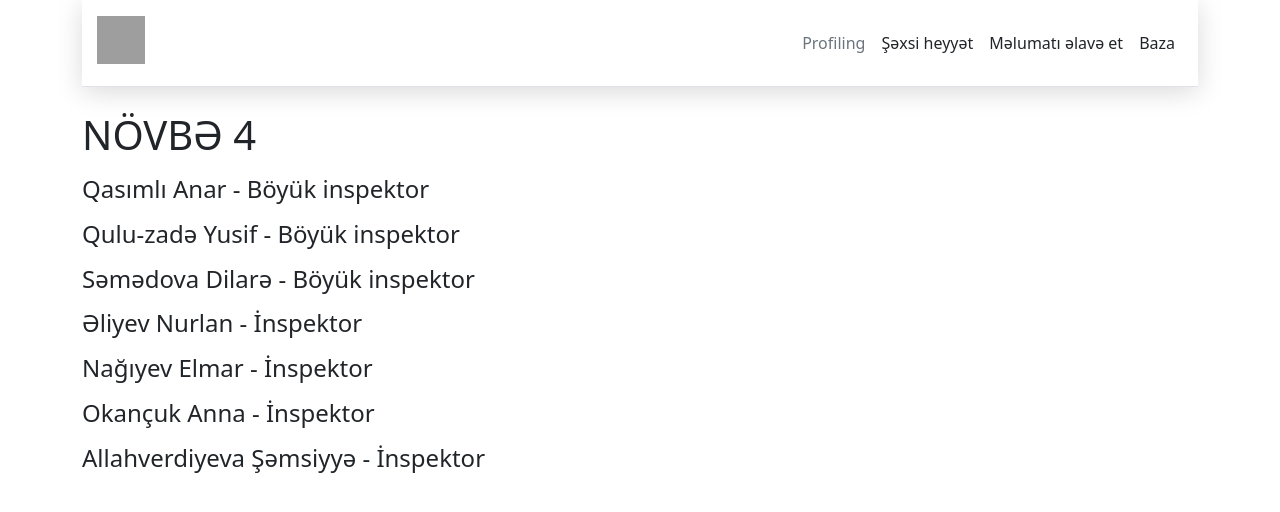
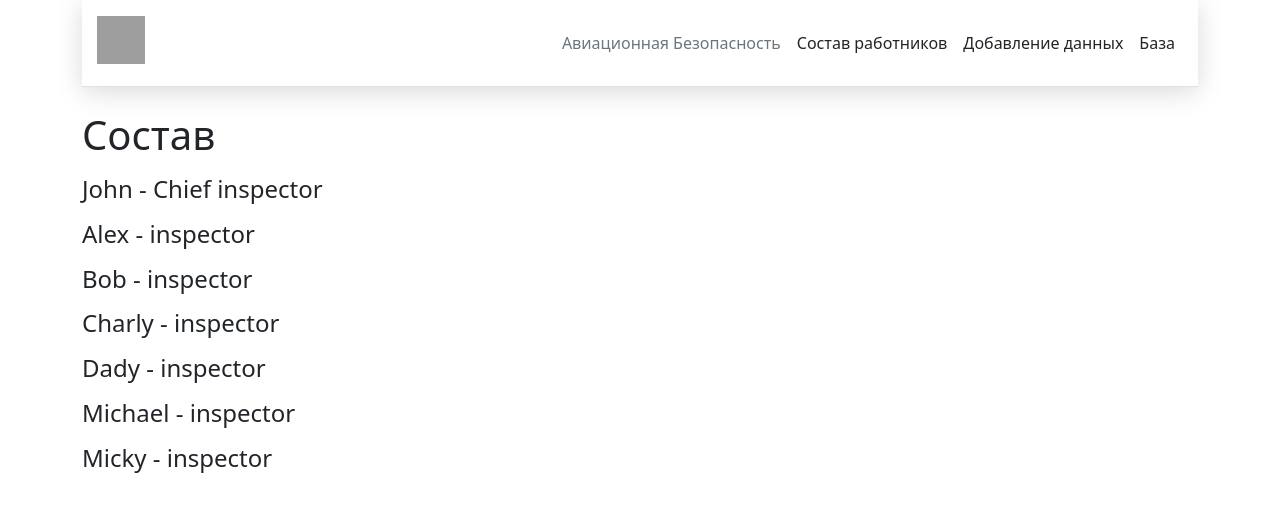
Before and after one commit to residentaze/Flask_project_homework, a Flask app: page /about in a window 1280 px wide. Shown: the top 512 px of the page. Run offline with Flask 3, Linux system fonts and the light colour scheme; grey boxes are pictures that could not be loaded.

Commit message:
flaskkkkkk

```diff
--- a/templates/about.html
+++ b/templates/about.html
@@ -5,35 +5,35 @@
 {% endblock %}
 
 {% block body %}
-<h1>NÖVBƏ 4</h1>
+<h1>Состав</h1>
 <p></p>
 <p></p>
 <p></p>
-<h4>Qasımlı Anar - Böyük inspektor</h4>
+<h4>John - Chief inspector</h4>
 <p></p>
 <p></p>
 <p></p>
-<h4>Qulu-zadə Yusif - Böyük inspektor</h4>
+<h4>Alex - inspector</h4>
 <p></p>
 <p></p>
 <p></p>
-<h4>Səmədova Dilarə - Böyük inspektor</h4>
+<h4>Bob - inspector</h4>
 <p></p>
 <p></p>
 <p></p>
-<h4>Əliyev Nurlan - İnspektor</h4>
+<h4>Charly - inspector</h4>
 <p></p>
 <p></p>
 <p></p>
-<h4>Nağıyev Elmar - İnspektor</h4>
+<h4>Dady - inspector</h4>
 <p></p>
 <p></p>
 <p></p>
-<h4>Okançuk Anna - İnspektor</h4>
+<h4>Michael - inspector</h4>
 <p></p>
 <p></p>
 <p></p>
-<h4>Allahverdiyeva Şəmsiyyə - İnspektor</h4>
+<h4>Micky - inspector</h4>
 <p></p>
 <p></p>
 <p></p>
--- a/templates/base.html
+++ b/templates/base.html
@@ -22,10 +22,10 @@
         </div>
 
         <ul class="nav col-12 col-md-auto mb-2 justify-content-center mb-md-0">
-            <li><a href="{{ url_for('index') }}" class="nav-link px-2 link-secondary">Profiling</a></li>
-            <li><a href="{{ url_for('about') }}" class="nav-link px-2 link-dark">Şəxsi heyyət</a></li>
-            <li><a href="{{ url_for('create') }}" class="nav-link px-2 link-dark">Məlumatı əlavə et</a></li>
-            <li><a href="{{ url_for('posts') }}" class="nav-link px-2 link-dark">Baza</a></li>
+            <li><a href="{{ url_for('index') }}" class="nav-link px-2 link-secondary">Авиационная Безопасность</a></li>
+            <li><a href="{{ url_for('about') }}" class="nav-link px-2 link-dark">Состав работников</a></li>
+            <li><a href="{{ url_for('create') }}" class="nav-link px-2 link-dark">Добавление данных</a></li>
+            <li><a href="{{ url_for('posts') }}" class="nav-link px-2 link-dark">База</a></li>
         </ul>
 
 
--- a/templates/create.html
+++ b/templates/create.html
@@ -7,8 +7,8 @@
 {% block body %}
 <h1>Добавление записи</h1>
 <form method="post" class="form-control">
-    <input type="text" name="title" placeholder="Soyadı, Adı və Atasının adı" class="form-control"><br>
-    <input type="text" name="text" placeholder="Pasport nömrəsi" class="form-control"><br>
+    <input type="text" name="title" placeholder="Фамилия, имя и отчество" class="form-control"><br>
+    <input type="text" name="text" placeholder="Номер паспорта" class="form-control"><br>
     <button class="btn btn-success" type="submit">Добавить</button>
 </form>
 {% endblock %}
--- a/templates/posts.html
+++ b/templates/posts.html
@@ -2,12 +2,12 @@
 
 
 {% block title %}
-MƏLUMAT BAZASI
+БАЗА ДАННЫХ
 {% endblock %}
 
 
 {% block body %}
-MƏLUMAT BAZASI
+БАЗА ДАННЫХ
 
 
 <div class="row">
```
Also changed, not shown: templates/esas.html (deleted, +0 -12 lines).
